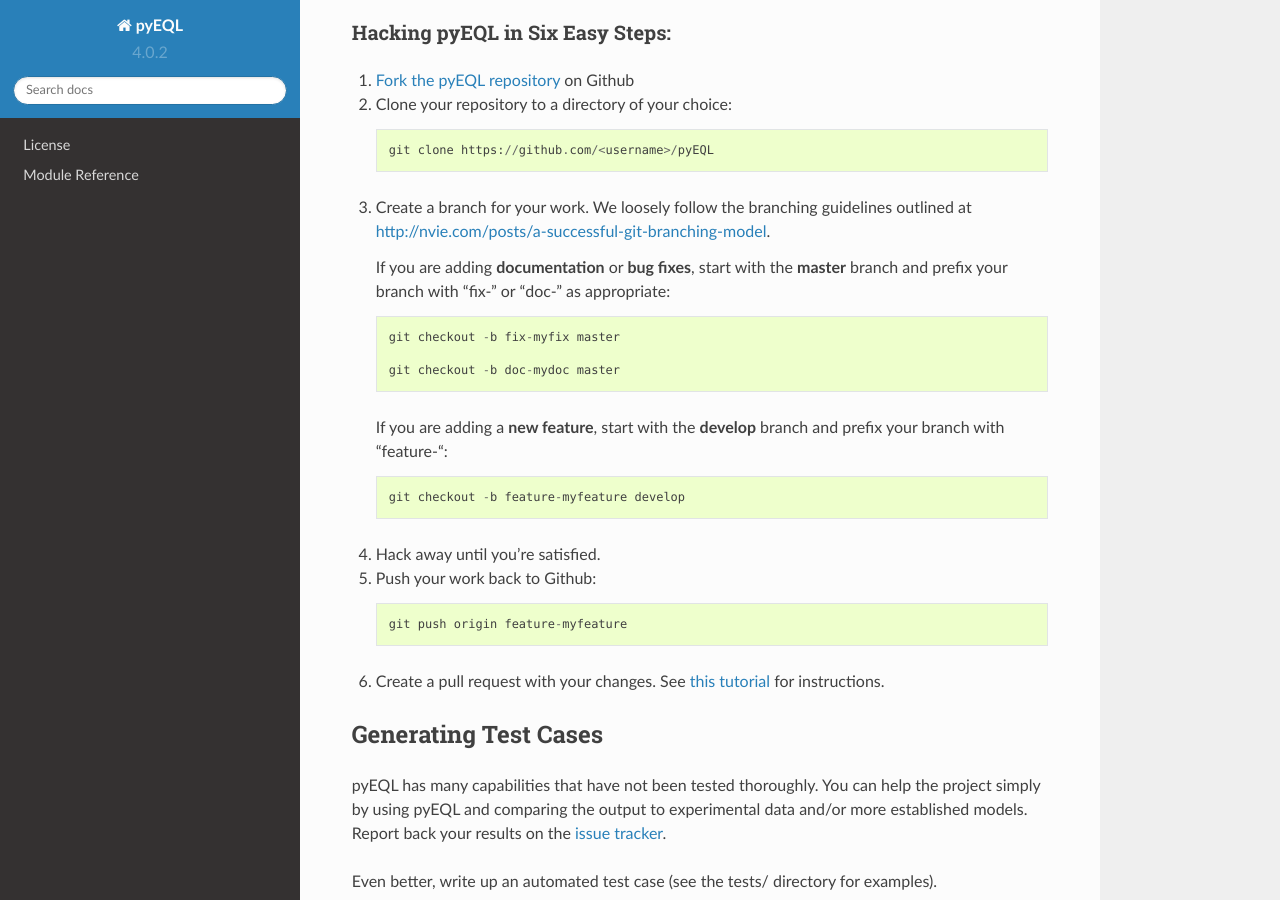
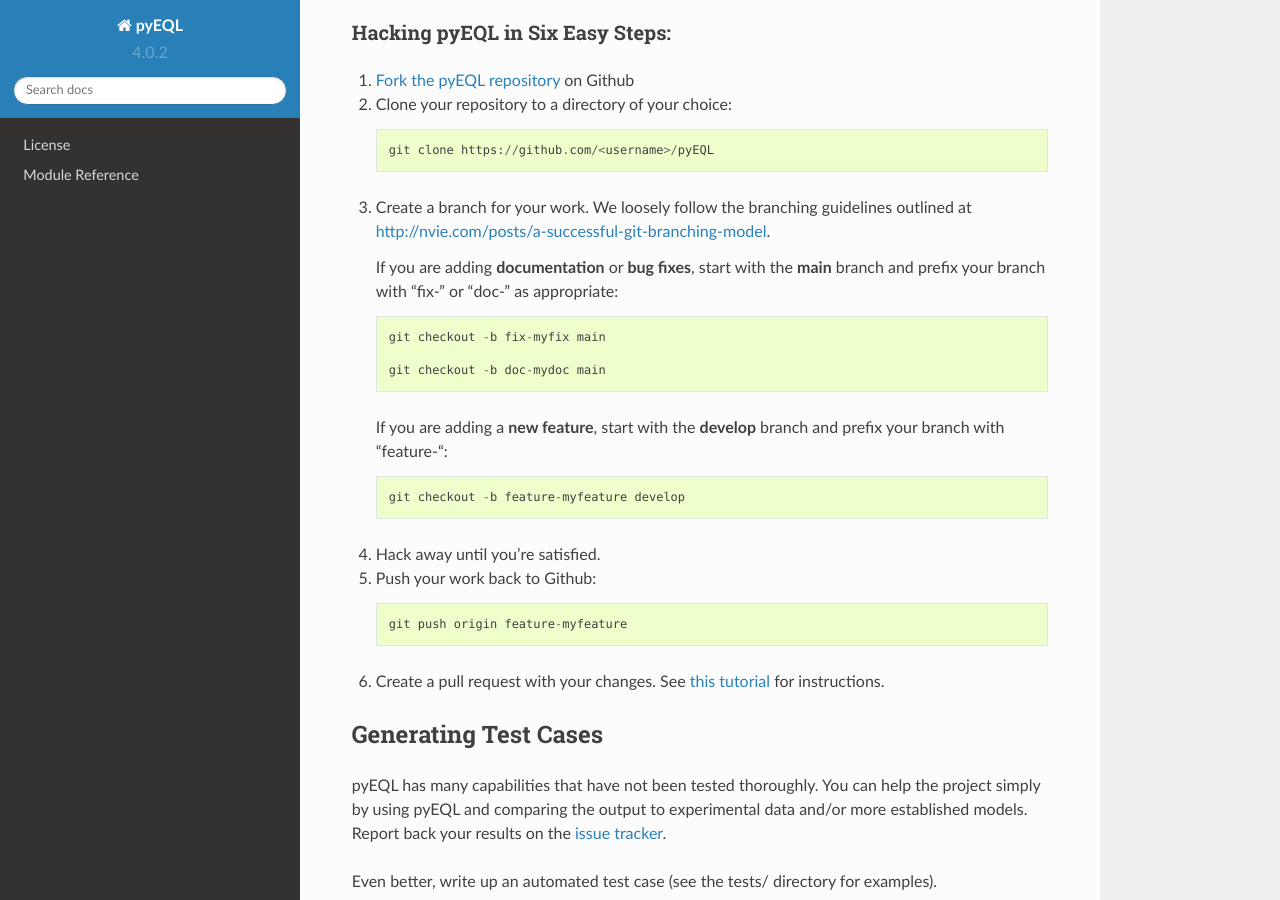
Before and after one commit to KingsburyLab/pyEQL, a Sphinx documentation site: the page built from docs/contributing.rst, in a window 1280 px wide and 900 px high, scrolled down 565 px. Built offline with Sphinx 7.4.7 and the Read the Docs theme 2.0.0, drawn with Linux system fonts in a browser that asks for light colours.

Commit message:
docs: misc updates

```diff
--- a/docs/contributing.rst
+++ b/docs/contributing.rst
@@ -34,12 +34,12 @@ Hacking pyEQL in Six Easy Steps:
 3. Create a branch for your work. We loosely follow the branching guidelines
    outlined at http://nvie.com/posts/a-successful-git-branching-model.
 
-   If you are adding **documentation** or **bug fixes**, start with the **master** branch and
+   If you are adding **documentation** or **bug fixes**, start with the **main** branch and
    prefix your branch with "fix-" or "doc-" as appropriate::
 
-    git checkout -b fix-myfix master
+    git checkout -b fix-myfix main
 
-    git checkout -b doc-mydoc master
+    git checkout -b doc-mydoc main
 
    If you are adding a **new feature**, start with the **develop** branch and prefix your
    branch with "feature-"::
--- a/docs/tutorial.rst
+++ b/docs/tutorial.rst
@@ -30,7 +30,7 @@ More usefully, you can specify solutes and bulk properties:
 
 .. doctest::
 
-    >>> s2 = pyEQL.Solution([['Na+','0.5 mol/kg'],['Cl-','0.5 mol/kg']],pH=8,temperature = '20 degC', volume='8 L')
+    >>> s2 = pyEQL.Solution({'Na+':'0.5 mol/kg', 'Cl-': '0.5 mol/kg'},pH=8,temperature = '20 degC', volume='8 L')
 
 Retrieving Solution Properties
 ==============================
```
